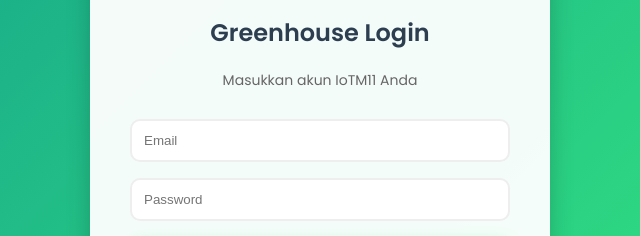
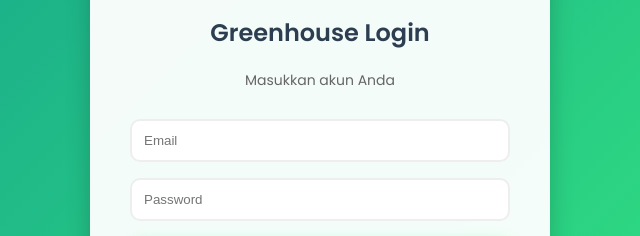
Before and after one commit to 231130597/IOT_M11, a plain HTML site: page index.html in a window 1280 px wide. Shown: the part 286-522 px from the top of the page, 320-960 px from the left. Drawn offline with Linux system fonts and the light colour scheme; no server answers.

Commit message:
index.html
Updated login form and dashboard UI elements.

```diff
--- a/index.html
+++ b/index.html
@@ -79,7 +79,7 @@
         <div id="loginForm">
             <div class="icon">🌿</div>
             <h2>Greenhouse Login</h2>
-            <p>Masukkan akun IoTM11 Anda</p>
+            <p>Masukkan akun Anda</p>
             <input type="email" id="email" placeholder="Email">
             <input type="password" id="password" placeholder="Password">
             <button id="loginBtn">Masuk Dashboard</button>
```
